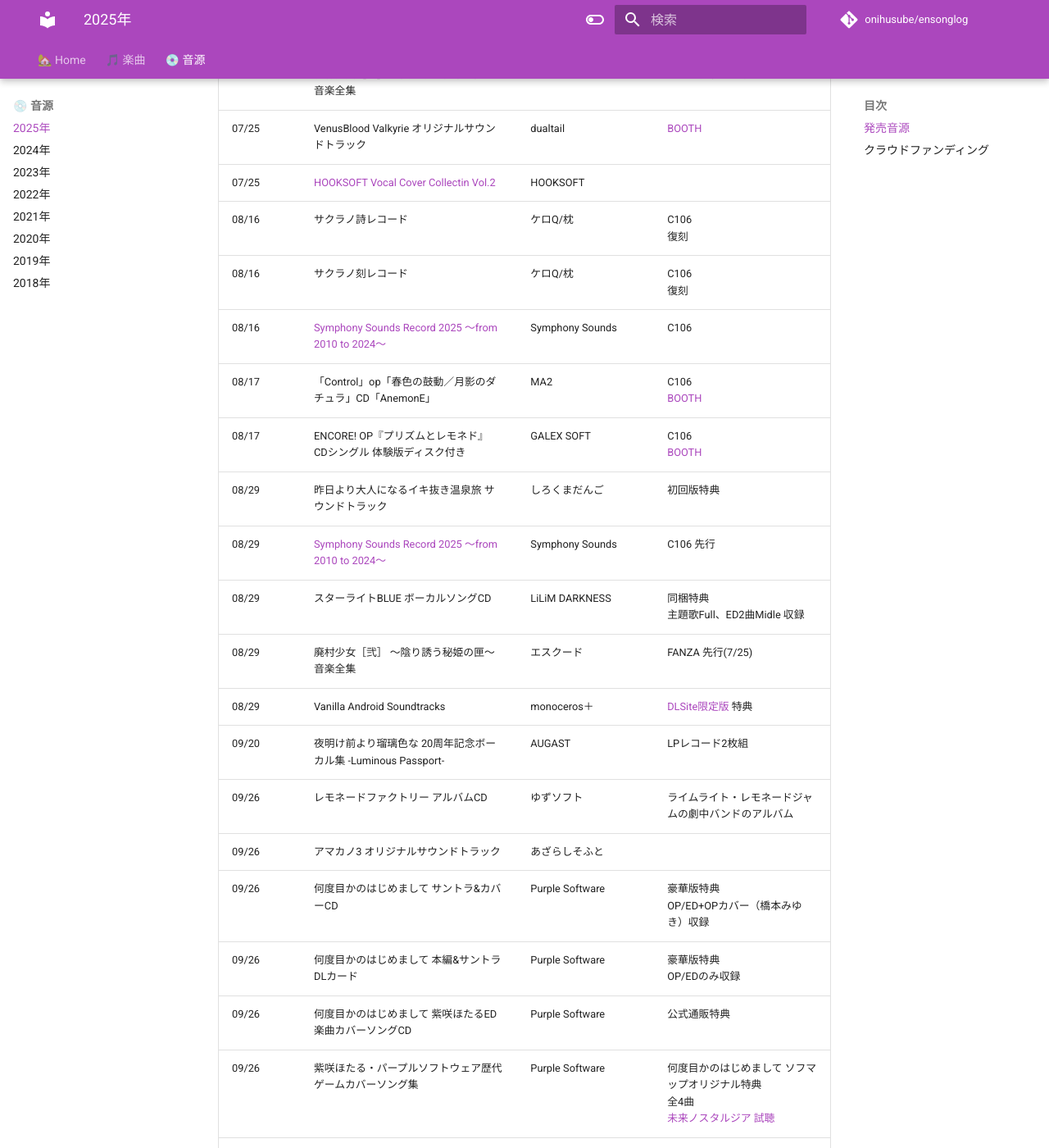
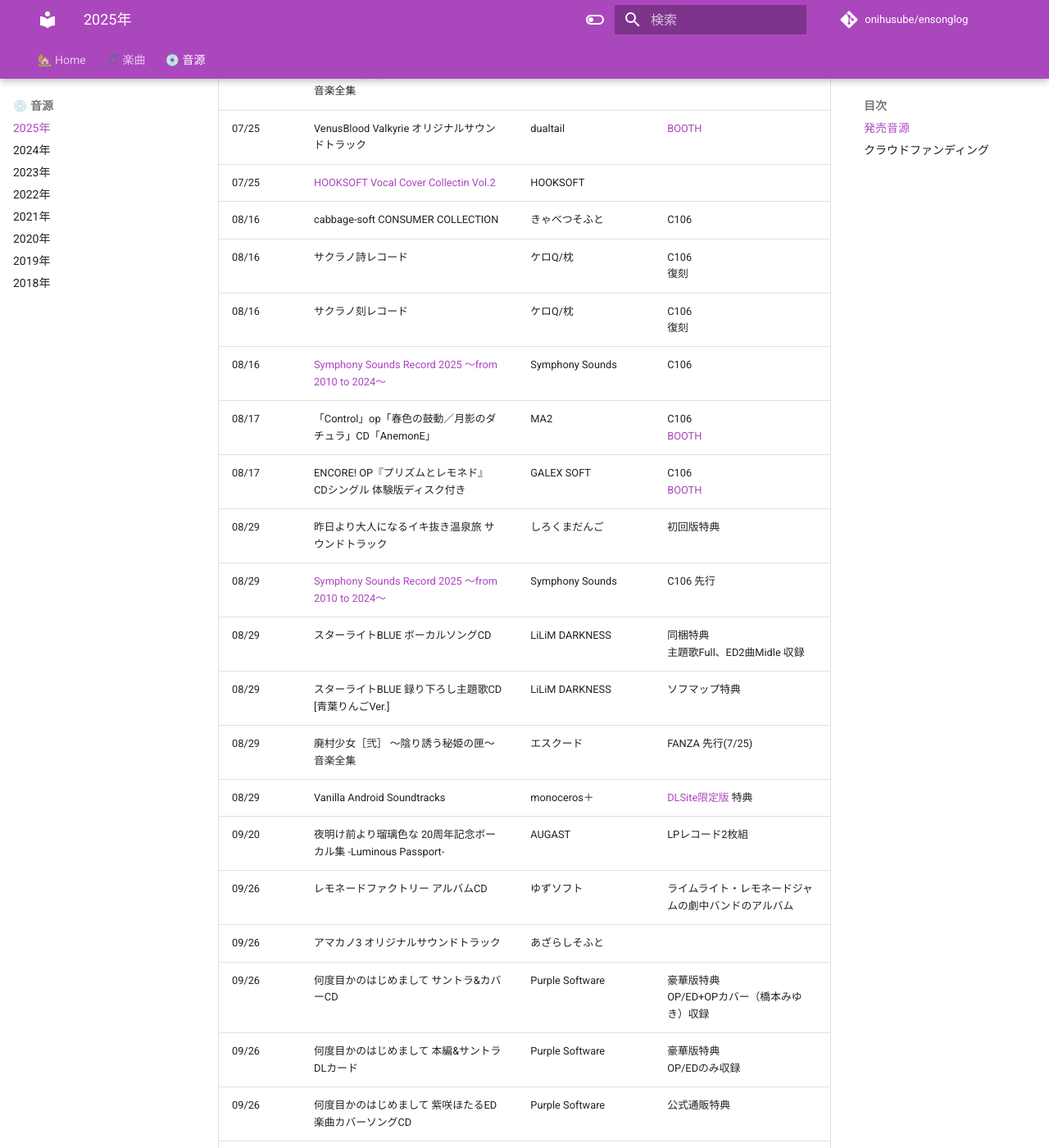
Before and after one commit to onihusube/ensonglog, an MkDocs documentation site: the page built from docs/2025/音源.md, in a window 1280 px wide and 1400 px high, scrolled down 8253 px. Shown: the whole window at 82% size. Built offline with MkDocs 1.6.1 and Material for MkDocs 9.7.7, drawn with Linux system fonts in a browser that asks for light colours; comment, search, counter and statistics services are not loaded.

Commit message:
音源追記

```diff
--- a/docs/2025/音源.md
+++ b/docs/2025/音源.md
@@ -128,6 +128,7 @@
 | 07/25 | 廃村少女［弐］ ～陰り誘う秘姫の匣～ 音楽全集 | エスクード | FANZA先行、一般08/29 |
 | 07/25 | VenusBlood Valkyrie オリジナルサウンドトラック | dualtail | [BOOTH](https://booth.pm/ja/items/7148325) |
 | 07/25 | [HOOKSOFT Vocal Cover Collectin Vol.2](./音源個別/HOOKSOFT%20Vocal%20Cover%20Collectin%20Vol.2.md) | HOOKSOFT |  |
+| 08/16 | cabbage-soft CONSUMER COLLECTION | きゃべつそふと | C106 </br> |
 | 08/16 | サクラノ詩レコード | ケロQ/枕 | C106 </br> 復刻 |
 | 08/16 | サクラノ刻レコード | ケロQ/枕 | C106 </br> 復刻 |
 | 08/16 | [Symphony Sounds Record 2025 ～from 2010 to 2024～](./音源個別/Symphony%20Sounds%20Record%202025%20～from%202010%20to%202024～.md) | Symphony Sounds | C106 |
@@ -136,6 +137,7 @@
 | 08/29 | 昨日より大人になるイキ抜き温泉旅 サウンドトラック | しろくまだんご | 初回版特典 |
 | 08/29 | [Symphony Sounds Record 2025 ～from 2010 to 2024～](./音源個別/Symphony%20Sounds%20Record%202025%20～from%202010%20to%202024～.md) | Symphony Sounds | C106 先行 |
 | 08/29 | スターライトBLUE ボーカルソングCD |	LiLiM DARKNESS | 同梱特典 </br> 主題歌Full、ED2曲Midle 収録 |
+| 08/29 | スターライトBLUE 録り下ろし主題歌CD [青葉りんごVer.] |	LiLiM DARKNESS | ソフマップ特典 |
 | 08/29 | 廃村少女［弐］ ～陰り誘う秘姫の匣～ 音楽全集 | エスクード | FANZA 先行(7/25) |
 | 08/29 | Vanilla Android Soundtracks |	monoceros＋ | [DLSite限定版](https://www.dlsite.com/pro/work/=/product_id/VJ01004213.html) 特典 |
 | 09/20 | 夜明け前より瑠璃色な 20周年記念ボーカル集 -Luminous Passport- |	AUGAST | LPレコード2枚組 |
```
